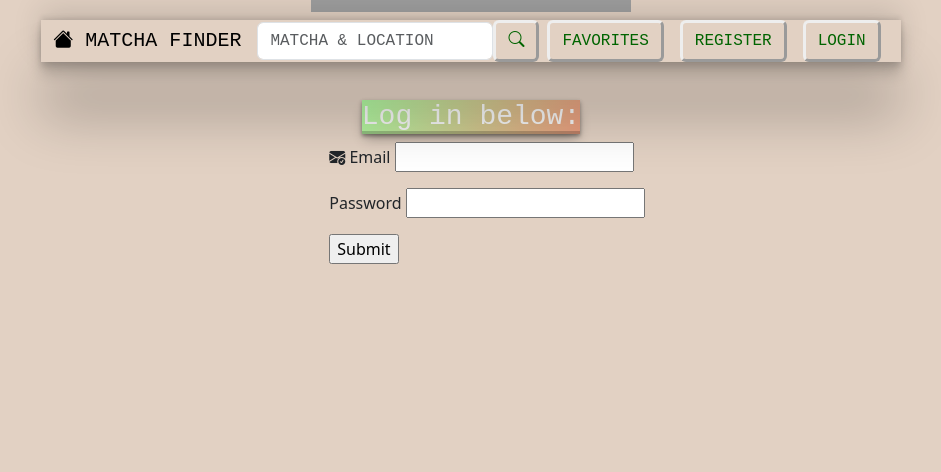
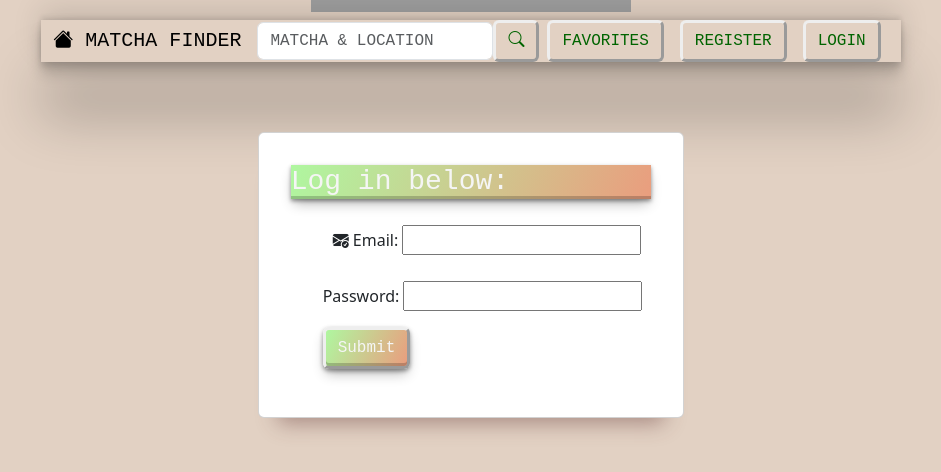
Before and after one commit to jfang5792/matcha-finder, a React (Vite) app in the folder frontend/: page /login in a window 1280 px wide. Shown: the part 228-700 px from the top of the page, without its empty margins (169-1110 px from the left). Built offline with nearby package versions, Linux system fonts and the light colour scheme; grey boxes are pictures that could not be loaded; the HTML template or start-up script is replaced by a standard one.

Commit message:
switched login submit form to a button

```diff
--- a/frontend/src/Login.jsx
+++ b/frontend/src/Login.jsx
@@ -1,5 +1,7 @@
 import { useState } from 'react';
 import { useNavigate } from 'react-router-dom';
+import Card from 'react-bootstrap/Card';
+import Button from 'react-bootstrap/Button';
 import 'bootstrap/dist/css/bootstrap.min.css';
 import 'bootstrap-icons/font/bootstrap-icons.css';
 
@@ -23,7 +25,7 @@ export default function Login(props) {
             const data = await res.json();
             if (data.status === "Ok") {
                 props.toggleLoginCallback && props.toggleLoginCallback(true);
-                setMessage("Log in successful! Loading your Favorites page now.");
+                setMessage("Log in successful! Loading your Favorites page now (if none, start searching!).");
                 await new Promise(resolve => setTimeout(resolve, 4000));
                 navigate('/favorites');
             } else {
@@ -37,13 +39,16 @@ export default function Login(props) {
 
     return (
         <div className='login-body'>
-                <h3 className="loginAccount">Log in below: </h3>
-                {message}
-                <form onSubmit={handleLogin}>
-                    <ul><p><i className="bi bi-envelope-check-fill"></i> Email <input type="text" name="email" onChange={(evt) => setEmail(evt.target.value)} value={email}></input></p></ul>
-                    <ul><p>Password <input type="password" name="password" onChange={(evt) => setPassword(evt.target.value)} value={password}></input></p></ul>
-                    <ul><p><input type="submit"></input></p></ul>
-                </form>
+            <Card>
+                <Card.Title><h3 className="loginAccount">Log in below: </h3></Card.Title>
+                    {message}
+                    <form onSubmit={handleLogin}>
+                        <ul><p className="emailPadding"><i className="bi bi-envelope-check-fill"></i> Email: <input type="text" name="email" onChange={(evt) => setEmail(evt.target.value)} value={email}></input></p></ul>
+                        <ul><p>Password: <input type="password" name="password" onChange={(evt) => setPassword(evt.target.value)} value={password}></input></p></ul>
+                        <ul><p><Button onClick={handleLogin} className="loginBtn" type="submit">Submit</Button></p></ul>
+                        {/* <ul><p><input className="loginBtn" type="submit"></input></p></ul> */}
+                    </form>
+            </Card>
         </div>
     )
 }
```
